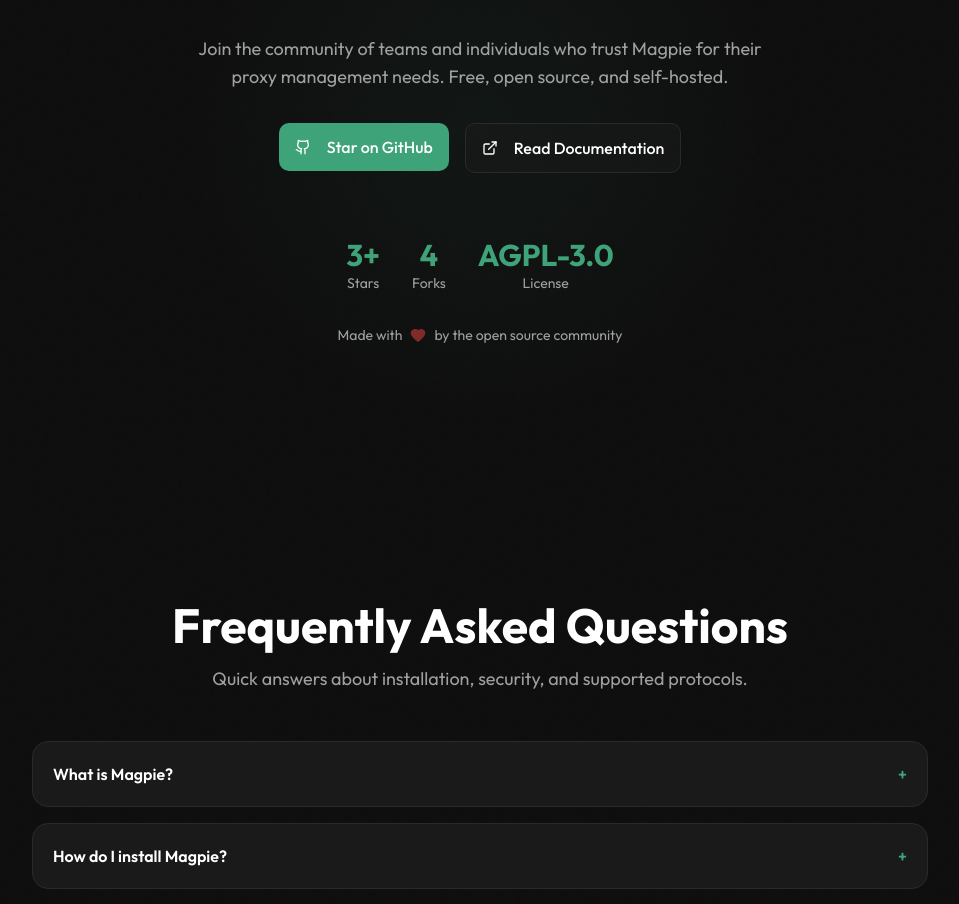
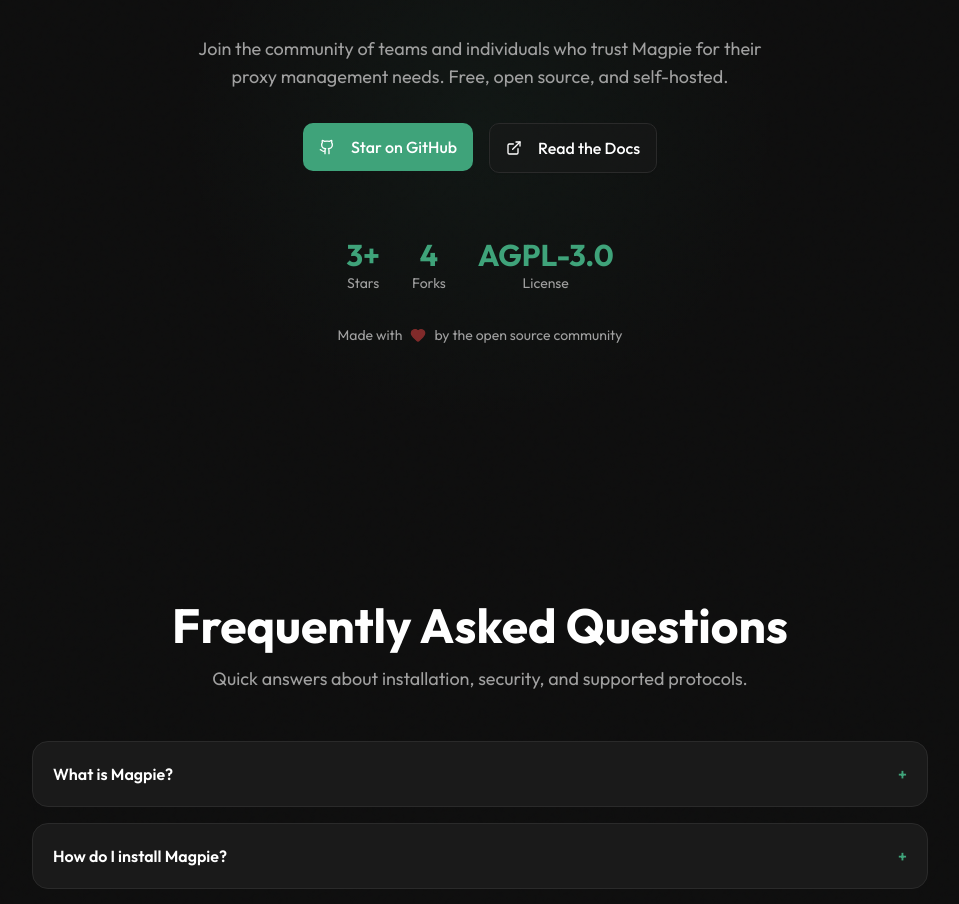
Before and after one commit to Magpie-Tools/magpie-website, a React (Vite) app: page / in a window 1280 px wide. Shown: the part 6335-7239 px from the top of the page, without its empty margins (160-1119 px from the left). Built offline with nearby package versions, Linux system fonts and the light colour scheme.

Commit message:
add script

```diff
--- a/src/sections/CTA.tsx
+++ b/src/sections/CTA.tsx
@@ -83,9 +83,9 @@
               className="border-[#2a2a2a] bg-[#1a1a1a]/50 text-white hover:bg-[#1a1a1a] hover:border-[#3fa37a]/50 px-8 py-6 text-base font-medium transition-all duration-300"
               asChild
             >
-              <a href="https://github.com/Kuucheen/magpie#readme" target="_blank" rel="noopener noreferrer">
+              <a href="/docs">
                 <ExternalLink className="w-5 h-5 mr-2" />
-                Read Documentation
+                Read the Docs
               </a>
             </Button>
           </div>
```
Also changed, not shown: 1 other file (tests, documents, lock files or other folders).
